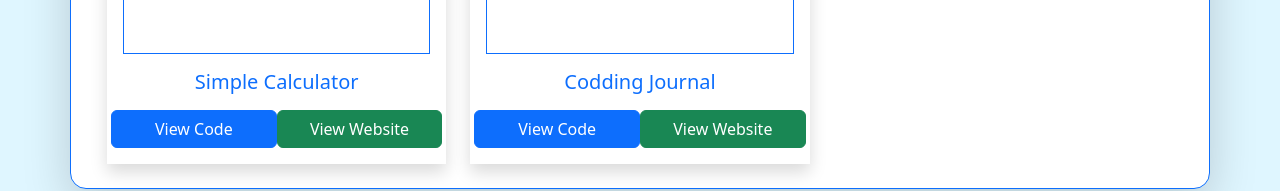
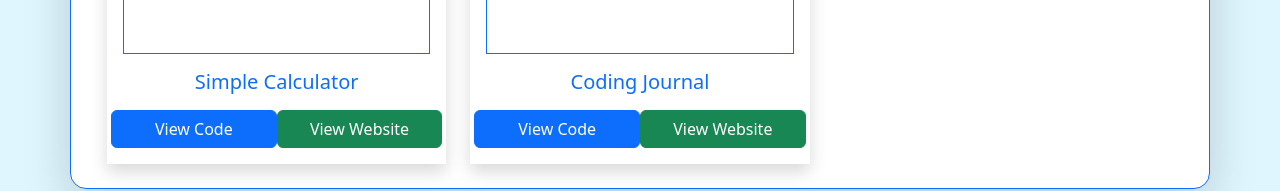
Before and after one commit to AirWhen09/ErwinIbarra, a React (Create React App) app: page /Project in a window 1280 px wide. Shown: the part 1460-1651 px from the top of the page. Built offline with nearby package versions, Linux system fonts and the light colour scheme.

Commit message:
Spelling

```diff
--- a/package.json
+++ b/package.json
@@ -1,5 +1,4 @@
 {
-  "homepage": "https://AirWhen09.github.io/AirWhen",
   "name": "erwin",
   "version": "0.1.0",
   "private": true,
@@ -14,7 +13,8 @@
     "react-router-dom": "^6.3.0",
     "react-scripts": "5.0.1",
     "styled-components": "^5.3.5",
-    "web-vitals": "^2.1.4"
+    "web-vitals": "^2.1.4",
+    "homepage": "https://AirWhen09.github.io/ErwinIbarra"
   },
   "scripts": {
     "predeploy": "npm run build",
--- a/src/components/header/links/Project.js
+++ b/src/components/header/links/Project.js
@@ -60,7 +60,7 @@ const Project = () => {
                 <div className='col-md-4 d-flex flex-column mt-3 '>
                     <div className='container-fluid shadow p-3 '>
                     <img src={journal} alt="" className='img-fluid border border-primary'/>
-                    <h5 className='my-3 text-primary text-center'>Codding Journal</h5>
+                    <h5 className='my-3 text-primary text-center'>Coding Journal</h5>
                        <div className='row'>
                           <a href='https://github.com/AirWhen09/CoddingJournal/tree/master' className='btn btn-primary col-6'>View Code</a>
                           <a href='https://airwhen09.github.io/CoddingJournal/' className='btn btn-success col-6'>View Website</a>
```
